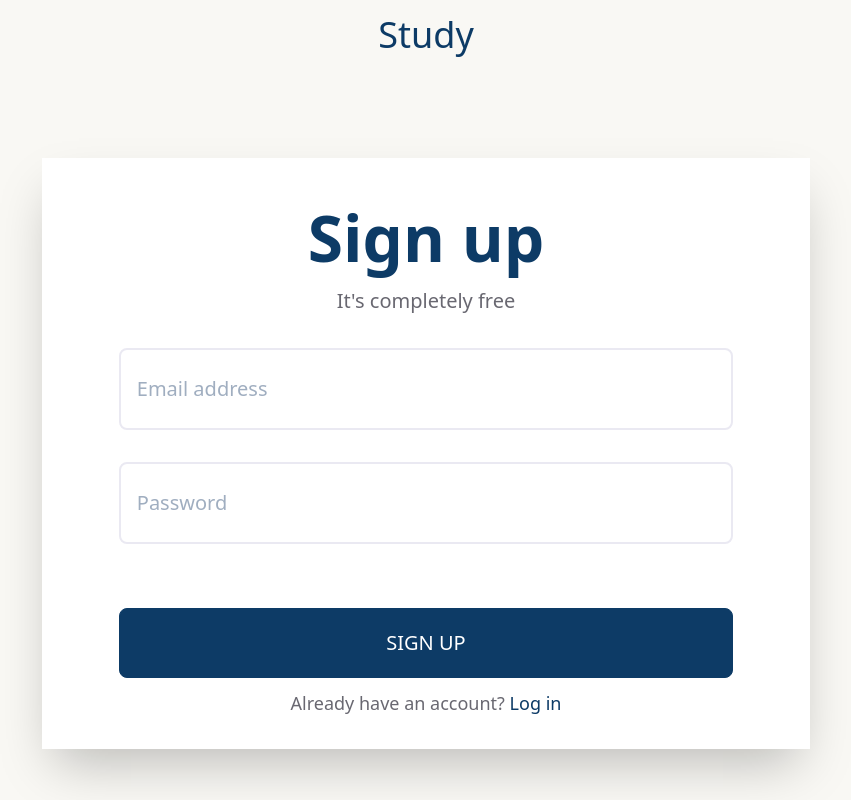
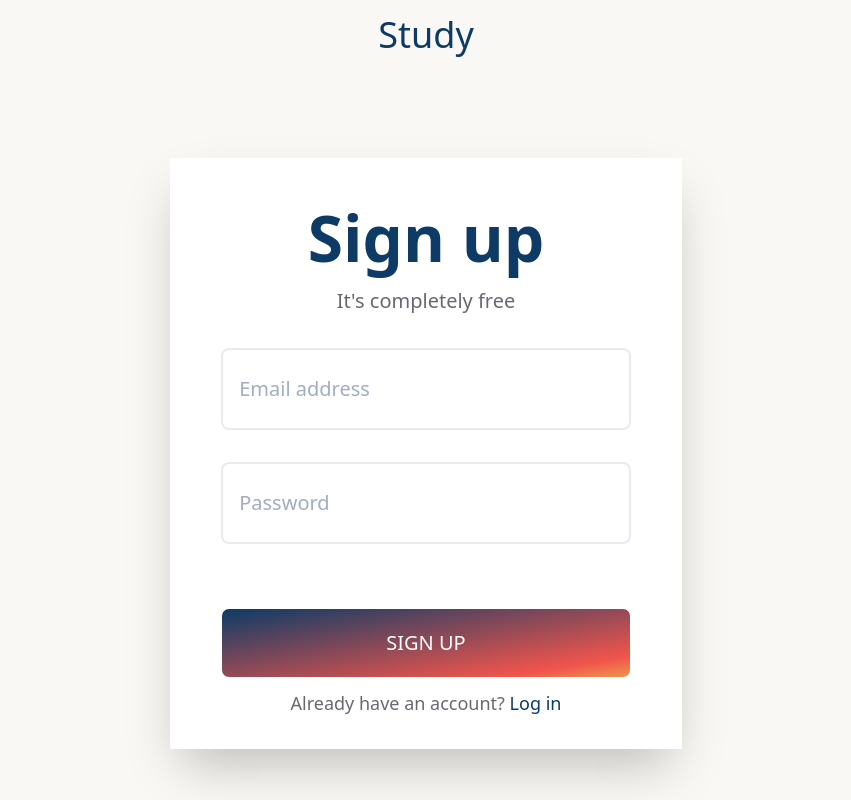
Before and after one commit to BenSheep/Client, a Next.js app: page /signup in a window 1280 px wide. Shown: the whole page, without its empty margins (214-1065 px from the left). Built offline with nearby package versions, Linux system fonts and the light colour scheme.

Commit message:
:lipstick: Width change and gradient button

```diff
--- a/components/forms/LogInForm.js
+++ b/components/forms/LogInForm.js
@@ -86,7 +86,7 @@ class LogInForm extends React.Component {
               <h3 className="text-lg md:text-xl text-gray">Welcome back</h3>
               <div className="w-full my-8">
                 <Field
-                  className="w-4/5 rounded-lg py-4 md:py-6 border-2 border-solid border-silver pl-4 text-xl"
+                  className="w-4/5 rounded-lg py-4 md:py-6 border-2 border-solid border-silver focus:border-blue text-darkgray outline-none pl-4 text-xl"
                   type="text"
                   name="emailOrUsername"
                   placeholder="Email or username"
@@ -104,7 +104,7 @@ class LogInForm extends React.Component {
               </div>
               <div className="w-full mb-4">
                 <Field
-                  className="w-4/5 rounded-lg py-4 md:py-6 border-2 border-solid border-silver pl-4 text-xl"
+                  className="w-4/5 rounded-lg py-4 md:py-6 border-2 border-solid border-silver focus:border-blue text-darkgray outline-none pl-4 text-xl"
                   type="password"
                   name="password"
                   placeholder="Password"
--- a/components/forms/SignUpForm.js
+++ b/components/forms/SignUpForm.js
@@ -96,7 +96,7 @@ class SignUpForm extends React.Component {
               </h3>
               <div className="w-full my-8">
                 <Field
-                  className="w-4/5 rounded-lg py-4 md:py-6 border-2 border-solid border-silver pl-4 text-xl"
+                  className="w-4/5 rounded-lg py-4 md:py-6 border-2 border-solid border-silver focus:border-blue outline-none text-darkgray pl-4 text-xl"
                   type="email"
                   name="email"
                   placeholder="Email address"
@@ -114,7 +114,7 @@ class SignUpForm extends React.Component {
               </div>
               <div className="w-full mb-4">
                 <Field
-                  className="w-4/5 rounded-lg py-4 md:py-6 border-2 border-solid border-silver pl-4 text-xl"
+                  className="w-4/5 rounded-lg py-4 md:py-6 border-2 border-solid border-silver focus:border-blue outline-none text-darkgray pl-4 text-xl"
                   type="password"
                   name="password"
                   placeholder="Password"
--- a/pages/login.js
+++ b/pages/login.js
@@ -7,7 +7,7 @@ export default class SignUp extends React.Component {
     return (
       <div className="w-full h-screen flex flex-col mx-auto text-center bg-cream">
         <h1 className="text-blue text-4xl mt-2 md:mb-12">Study</h1>
-        <div className="mx-auto w-11/12 md:w-3/5  justify-center items-center mt-12 shadow-2xl bg-white">
+        <div className="mx-auto w-11/12 md:w-4/5 lg:w-2/5  justify-center items-center mt-12 shadow-2xl bg-white">
           <LogInForm className="" />
           <h5 className="justify-center items-center mt-3 pb-8 text-gray text-md md:text-lg">
             Don't have an account?{' '}
--- a/pages/signup.js
+++ b/pages/signup.js
@@ -7,7 +7,7 @@ export default class SignUp extends React.Component {
     return (
       <div className="w-full h-screen flex flex-col mx-auto text-center bg-cream">
         <h1 className="text-blue text-4xl mt-2 md:mb-12">Study</h1>
-        <div className="mx-auto w-11/12 md:w-3/5  justify-center items-center mt-12 shadow-2xl bg-white">
+        <div className="mx-auto w-11/12 md:w-4/5 lg:w-2/5  justify-center items-center mt-12 shadow-2xl bg-white">
           <SignUpForm className="" />
           <h5 className="justify-center items-center mt-3 pb-8 text-gray text-md md:text-lg">
             Already have an account?{' '}
--- a/styles/main.css
+++ b/styles/main.css
@@ -4,7 +4,7 @@
 
 :root {
   --main-blue: #0d3b66;
-  --main-white: #fff;
+  --main-cream: #f9f8f4;
   --main-red: #f1554c;
   --main-yellow: #f4d35e;
   --main-orange: #ee964b;
@@ -18,14 +18,18 @@ nav {
   @apply inline-block px-4 py-2 leading-none border rounded mt-4;
   background-color: var(--main-blue);
   border: 1px solid var(--main-blue);
-  color: var(--main-white);
+  color: #fff;
 }
 
 .cta-lg {
   @apply inline-block py-4 leading-none border rounded-lg;
-  background-color: var(--main-blue);
-  border: 1px solid var(--main-blue);
-  color: var(--main-white);
+  background: linear-gradient(
+    to bottom right,
+    var(--main-blue) 0%,
+    var(--main-red) 85%,
+    var(--main-orange) 100%
+  );
+  color: #fff;
 }
 
 #landing h1 {
--- a/tailwind.config.js
+++ b/tailwind.config.js
@@ -8,6 +8,7 @@ module.exports = {
       orange: '#ee964b',
       silver: '#eae9f2',
       gray: '#696871',
+      darkgray: '#444349',
       white: '#fff',
     },
   },
```
